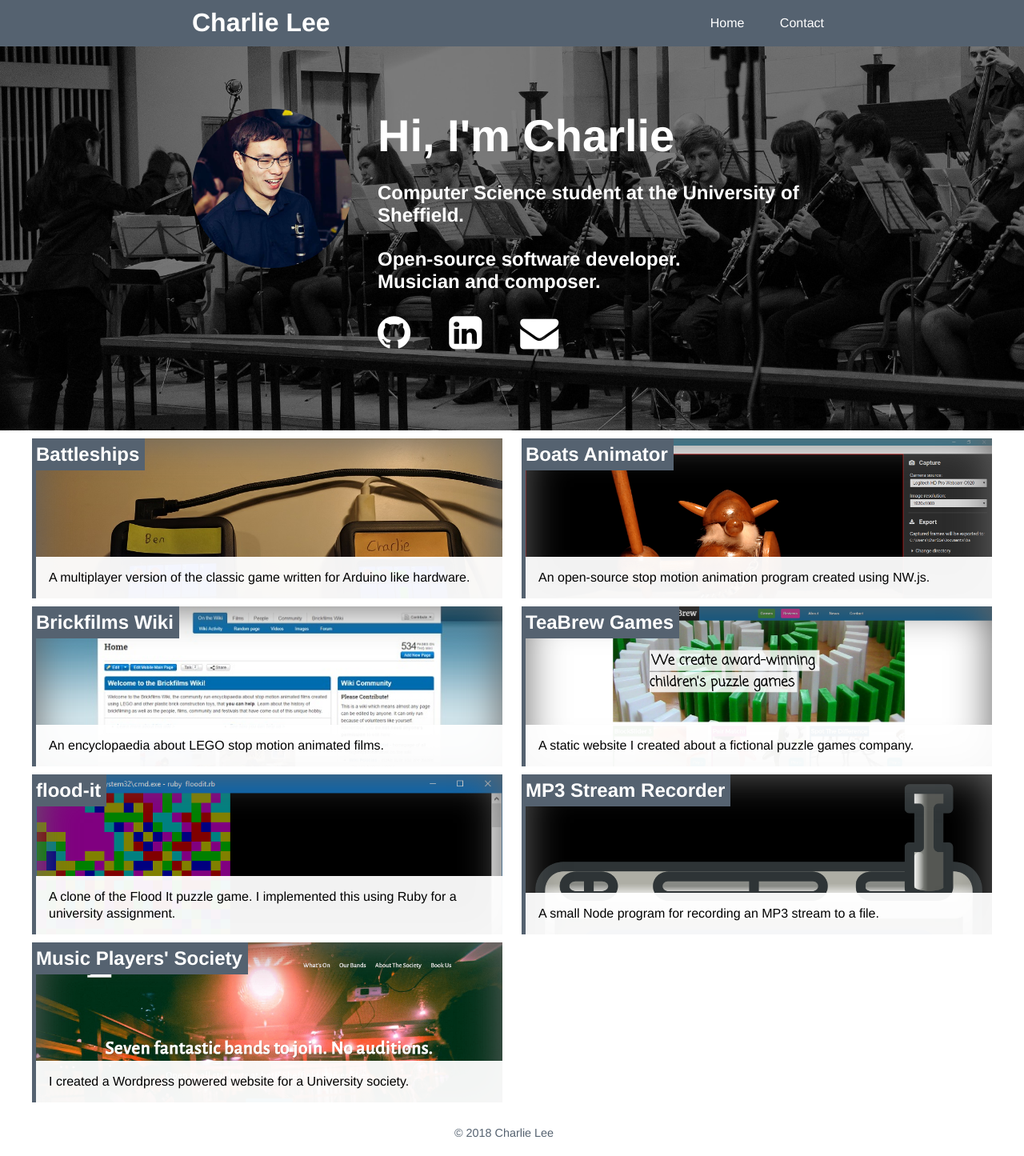
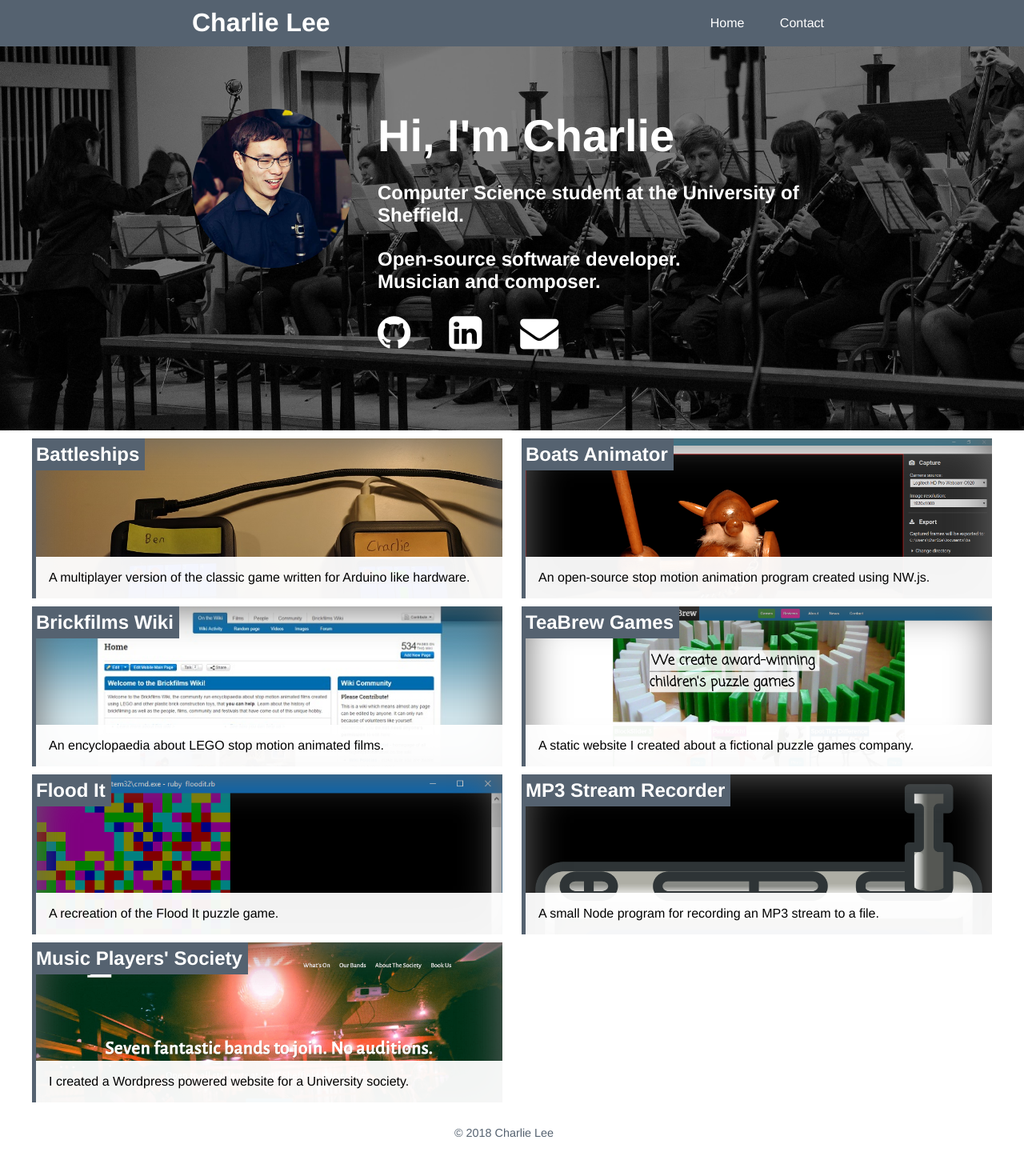
Before and after one commit to charlielee/charlielee.github.io, a Jekyll site: the page built from index.md, in a window 1280 px wide. Shown: the whole page at 80% size. Built offline with Jekyll 4.4.1, drawn with Linux system fonts in a browser that asks for light colours.

Commit message:
Flood It update

```diff
--- a/_projects/flood-it.md
+++ b/_projects/flood-it.md
@@ -1,9 +1,10 @@
 ---
-title: flood-it
+title: Flood It
 layout: page
-gallery_img: assets/img/flood-it.png
-excerpt: A clone of the Flood It puzzle game. I implemented this using Ruby for a university assignment.
+hero_img: ../assets/img/flood-it.png
+gallery_img: ../assets/img/flood-it.png
+excerpt: A recreation of the Flood It puzzle game.
 ---
-A clone of the Flood It puzzle game. I implemented this using Ruby for a university assignment.
+A recreation of the Flood It puzzle game. I implemented this using Ruby for a university assignment.
 
 [View on GitHub](https://github.com/BoatsAreRockable/flood-it)
```
